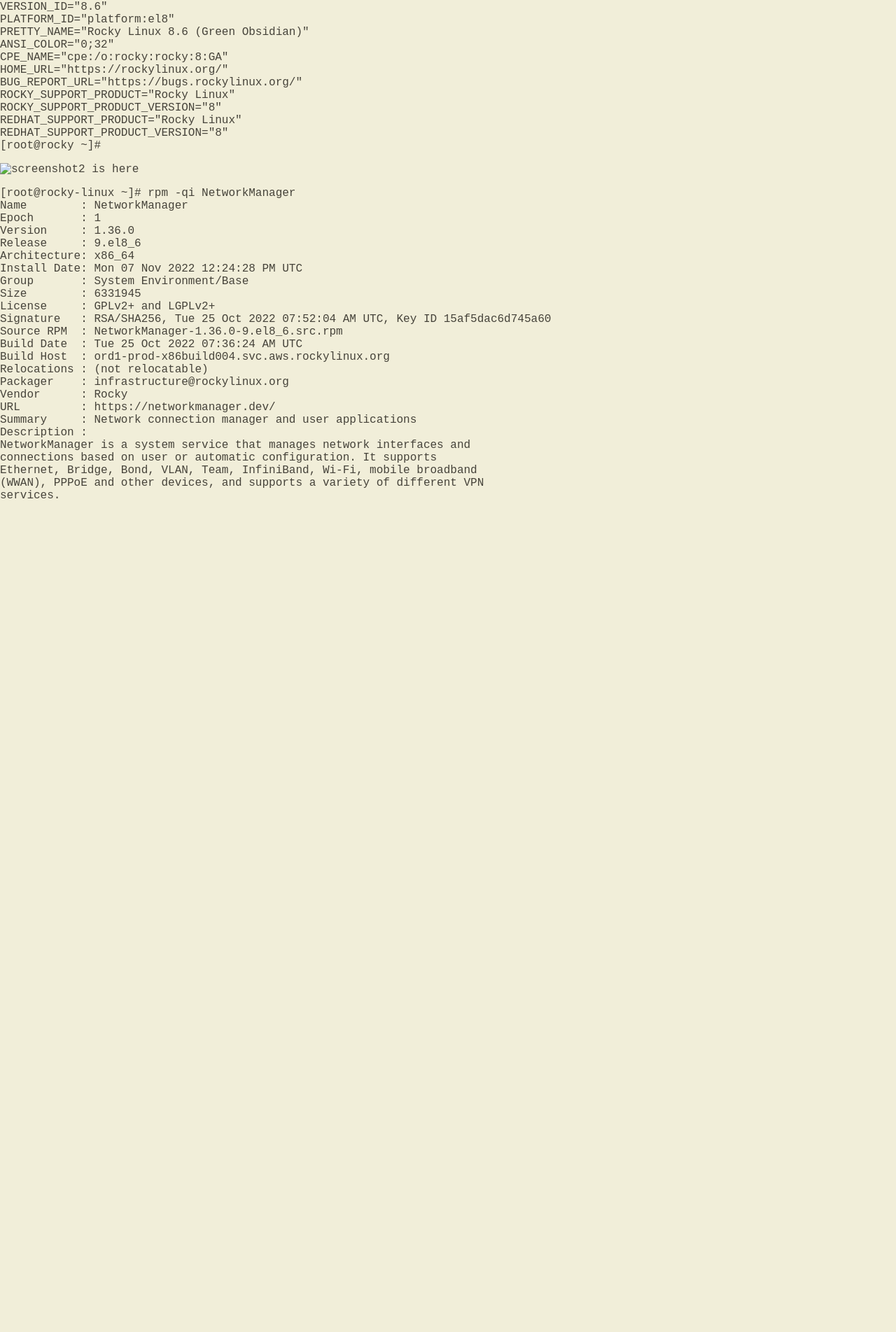
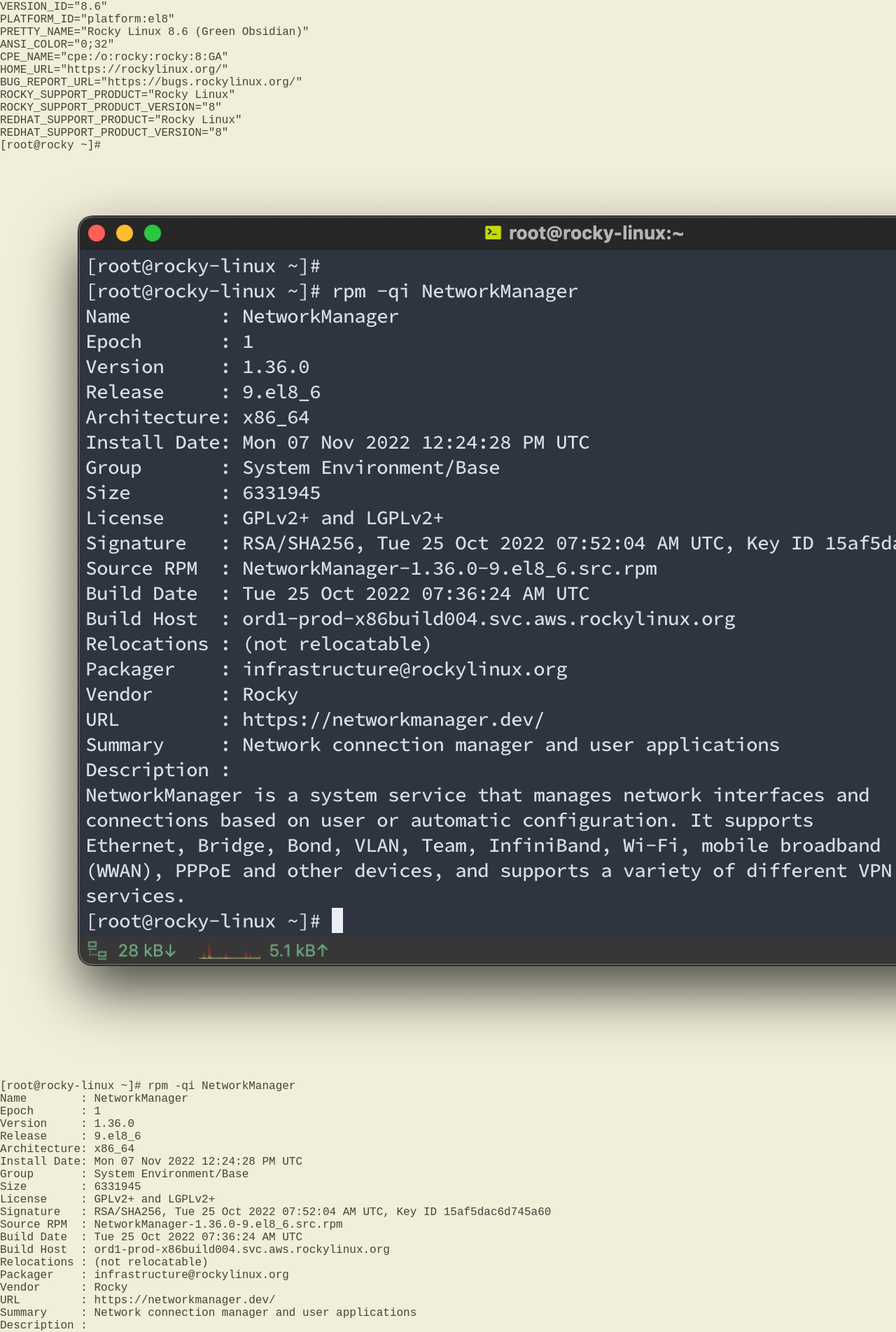
Before and after one commit to Triticum01/Triticum01.github.io, a Jekyll site: the page built from _posts/2023-01-05-Rocky-Linux.md, in a window 1280 px wide. Shown: the part 1341-3244 px from the top of the page at 70% size. Built offline with Jekyll 4.4.1, drawn with Linux system fonts in a browser that asks for light colours; nearby versions of some CDN libraries; before the commit the page ends 2074 px from its top, so only the background shows below that.

Commit message:
Update 2023-01-05-Rocky-Linux.md

````diff
--- a/_posts/2023-01-05-Rocky-Linux.md
+++ b/_posts/2023-01-05-Rocky-Linux.md
@@ -35,7 +35,9 @@
 [root@rocky ~]#
 ```
 
-![screenshot2 is here](images/Screenshot2.png)
+
+![screenshot is here](/images/screenshot2.png)
+
 ```
 [root@rocky-linux ~]# rpm -qi NetworkManager
 Name        : NetworkManager
````
